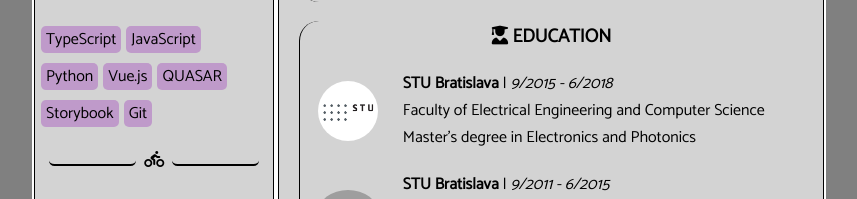
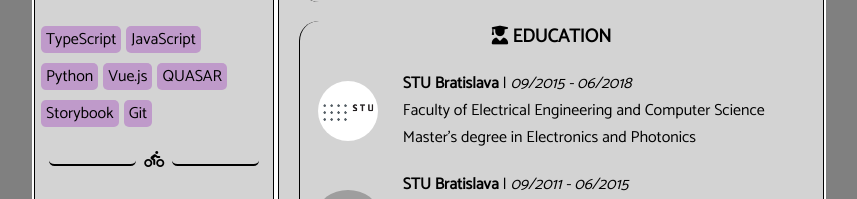
Before and after one commit to JaneVisz/cv-2023, a website: page index.html in a window 1280 px wide. Shown: the part 753-952 px from the top of the page, without its empty margins (211-1068 px from the left). Drawn offline with nearby package versions, Linux system fonts and the light colour scheme; grey boxes are pictures that could not be loaded.

Commit message:
[M] Refactoring.

```diff
--- a/index.html
+++ b/index.html
@@ -161,13 +161,13 @@
                 EDUCATION</strong></h3>
             <div class="space-with-logos">
                 <div><img class="circular-logo" src="/stu-logo.png" alt=""></div>
-                <div class="text-for-logo"><strong>STU Bratislava</strong> |<em> 9/2015 - 6/2018</em><br>Faculty of
+                <div class="text-for-logo"><strong>STU Bratislava</strong> |<em> 09/2015 - 06/2018</em><br>Faculty of
                     Electrical
                     Engineering and Computer Science<br>
                     Master's degree in Electronics and Photonics
                 </div>
                 <div><img class="circular-logo" src="https://i.postimg.cc/PxY6dq5d/stu-log.png" alt=""></div>
-                <div class="text-for-logo"><strong>STU Bratislava </strong>|<em> 9/2011 - 6/2015</em><br>Faculty of
+                <div class="text-for-logo"><strong>STU Bratislava </strong>|<em> 09/2011 - 06/2015</em><br>Faculty of
                     Civil
                     Engineering<br>
                     Bachelor's degree in Geodesy, Cartography, and Cadastre
```
